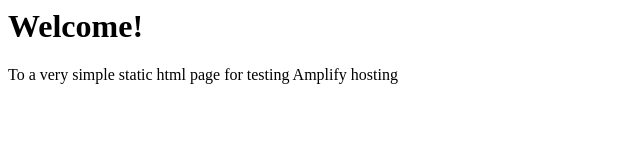
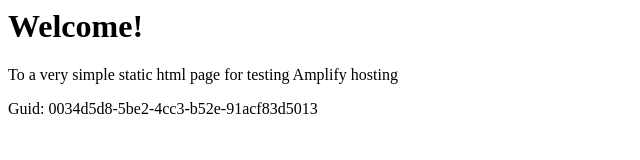
Before and after one commit to aws-aemilia-cmh/Github-PR-Commit-Integration-Test-DoNotTouch-v1-preprod-us-east-2, a website: page src/index.html in a window 1280 px wide. Shown: the whole page, without its empty margins (0-640 px from the left). Drawn offline with Linux system fonts and the light colour scheme.

Commit message:
commit from integ tests

```diff
--- a/src/index.html
+++ b/src/index.html
@@ -1,3 +1,5 @@
+
+
 <html lang="en">
 
 <head>
@@ -10,6 +12,6 @@
 <body>
     <h1>Welcome!</h1>
     <p>To a very simple static html page for testing Amplify hosting</p>
-</body>
+    <p>Guid: 0034d5d8-5be2-4cc3-b52e-91acf83d5013</p></body>
 
 </html>
```
